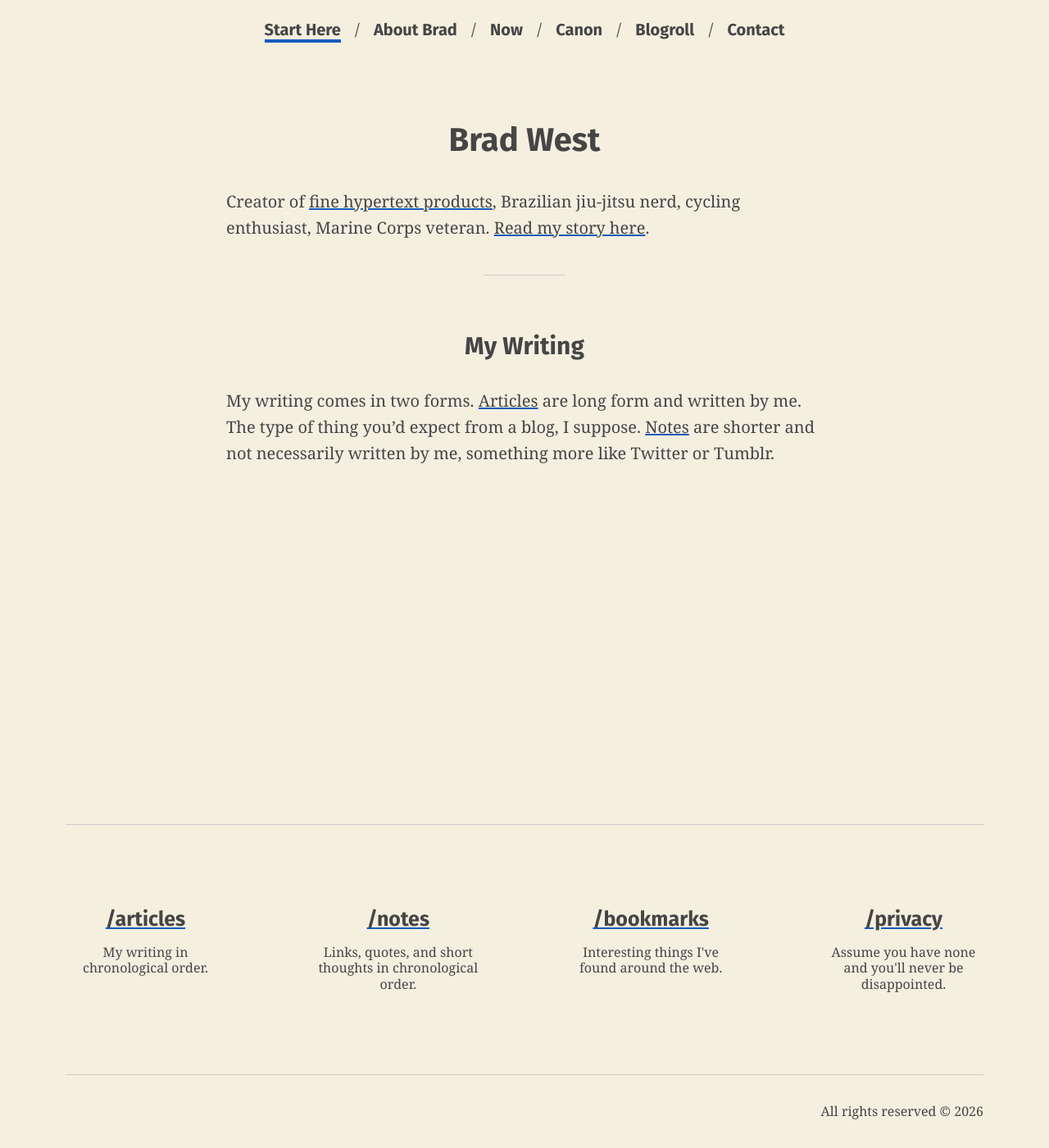
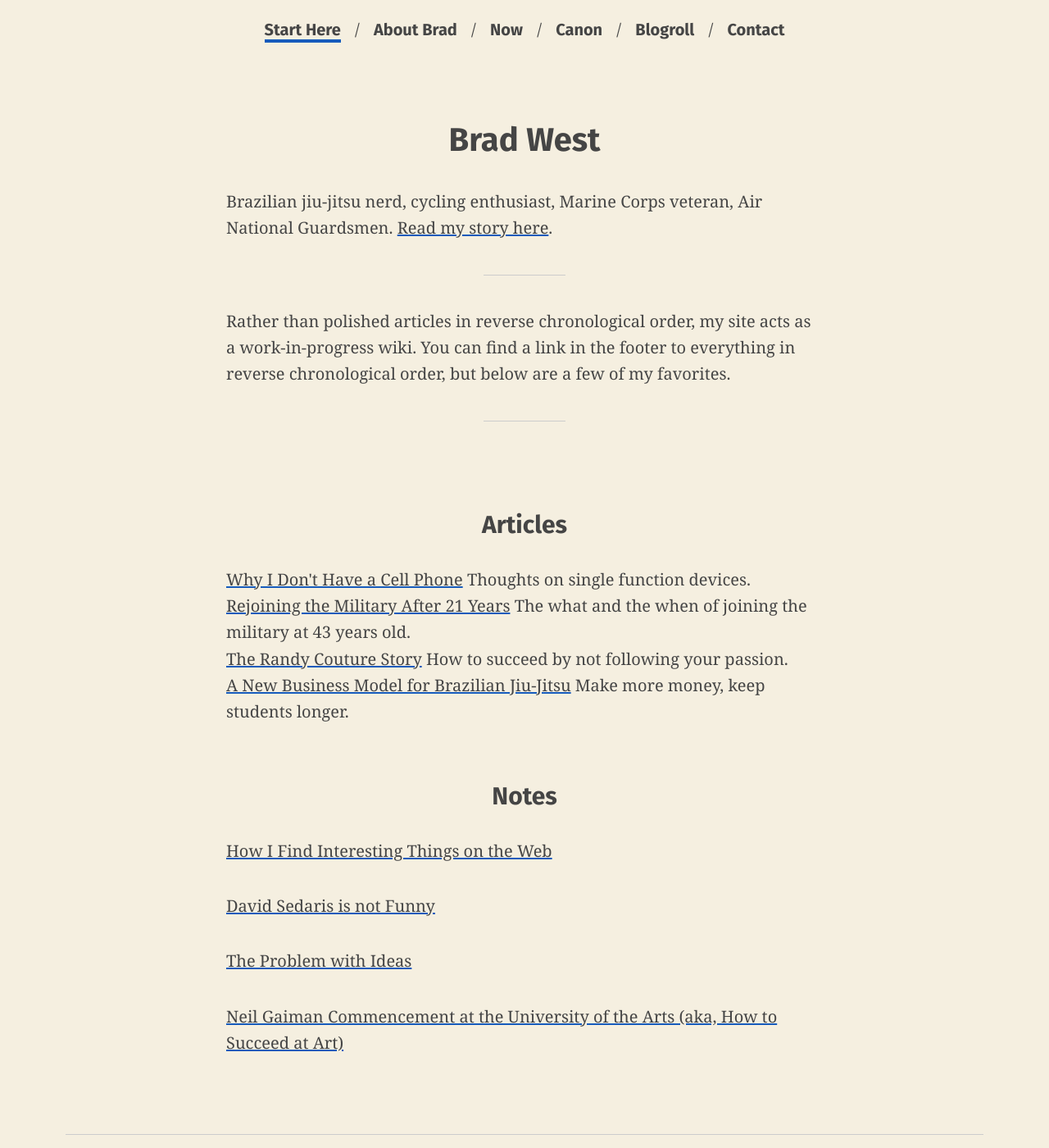
Before and after one commit to bradonomics/bradonomics.com, a Jekyll site: the page built from _pages/index.md, in a window 1280 px wide and 1400 px high. Shown: the whole window at 82% size. Built offline with Jekyll 4.4.1, drawn with Linux system fonts in a browser that asks for light colours.

Commit message:
Publish new homepage layout

```diff
--- /dev/null
+++ b/_includes/home.html
@@ -0,0 +1,45 @@
+<section class="row">
+
+  <section class="home__articles two-thirds">
+    <header><h2>Articles</h2></header>
+    <article>
+      <a href="/single-function-devices/">Why I Don't Have a Cell Phone</a>
+      <span class="d-block">Thoughts on single function devices.</span>
+    </article>
+    <article>
+      <a href="/failures/">Rejoining the Military After 21 Years</a>
+      <span class="d-block">The what and the when of joining the military at 43 years old.</span>
+    </article>
+    <article>
+      <a href="/randy-couture-story/">The Randy Couture Story</a>
+      <span class="d-block">How to succeed by not following your passion.</span>
+    </article>
+    <article>
+      <a href="/bjj-business-model/">A New Business Model for Brazilian Jiu-Jitsu</a>
+      <span class="d-block">Make more money, keep students longer.</span>
+    </article>
+  </section>
+
+  <section class="home__notes one-third">
+    <header><h2>Notes</h2></header>
+    <p><a href="/find-interesting-websites/">How I Find Interesting Things on the Web</a></p>
+    <p><a href="/how-is-david-sedaris-famous/">David Sedaris is not Funny</a></p>
+    <p><a href="/problem-with-ideas/">The Problem with Ideas</a></p>
+    <p><a href="/how-to-succeed-at-art/">Neil Gaiman Commencement at the University of the Arts (aka, How to Succeed at Art)</a></p>
+  </section>
+
+</section>
+
+<!-- <section class="row">
+
+  <section class="two-thirds">
+    <header><h2>Books</h2></header>
+    <p>A list of books</p>
+  </section>
+
+  <section class="one-third">
+    <header><h2>Bookmarks</h2></header>
+    <p>A list of bookmarks.</p>
+  </section>
+
+</section> -->
--- a/_pages/index.md
+++ b/_pages/index.md
@@ -1,6 +1,6 @@
 ---
 title: Brad West | Web Developer, Brazilian Jiu-Jitsu Nerd, Marine Corps Veteran
-description: "The Homepage of Brad West: Web Developer • Brazilian Jiu-Jitsu Nerd • Marine Corps Veteran"
+description: 'The Homepage of Brad West: Web Developer • Brazilian Jiu-Jitsu Nerd • Marine Corps Veteran'
 layout: default
 permalink: /
 ---
@@ -9,11 +9,12 @@ permalink: /
   <h1>Brad West</h1>
 </header>
 
-{% comment %} analog enthusiast? {% endcomment %}
-Creator of [fine hypertext products](/portfolio/), Brazilian jiu-jitsu nerd, cycling enthusiast, Marine Corps veteran. [Read my story here](/about/).
+Brazilian jiu-jitsu nerd, cycling enthusiast, Marine Corps veteran, Air National Guardsmen. [Read my story here](/about/).
 
 ---
 
-## My Writing
+Rather than polished articles in reverse chronological order, my site acts as a work-in-progress wiki. You can find a link in the footer to everything in reverse chronological order, but below are a few of my favorites.
 
-My writing comes in two forms. [Articles]({{ '/articles/' | absolute_url }}) are long form and written by me. The type of thing you'd expect from a blog, I suppose. [Notes]({{ '/notes/' | absolute_url }}) are shorter and not necessarily written by me, something more like Twitter or Tumblr.
+---
+
+{% include home.html %}
```
